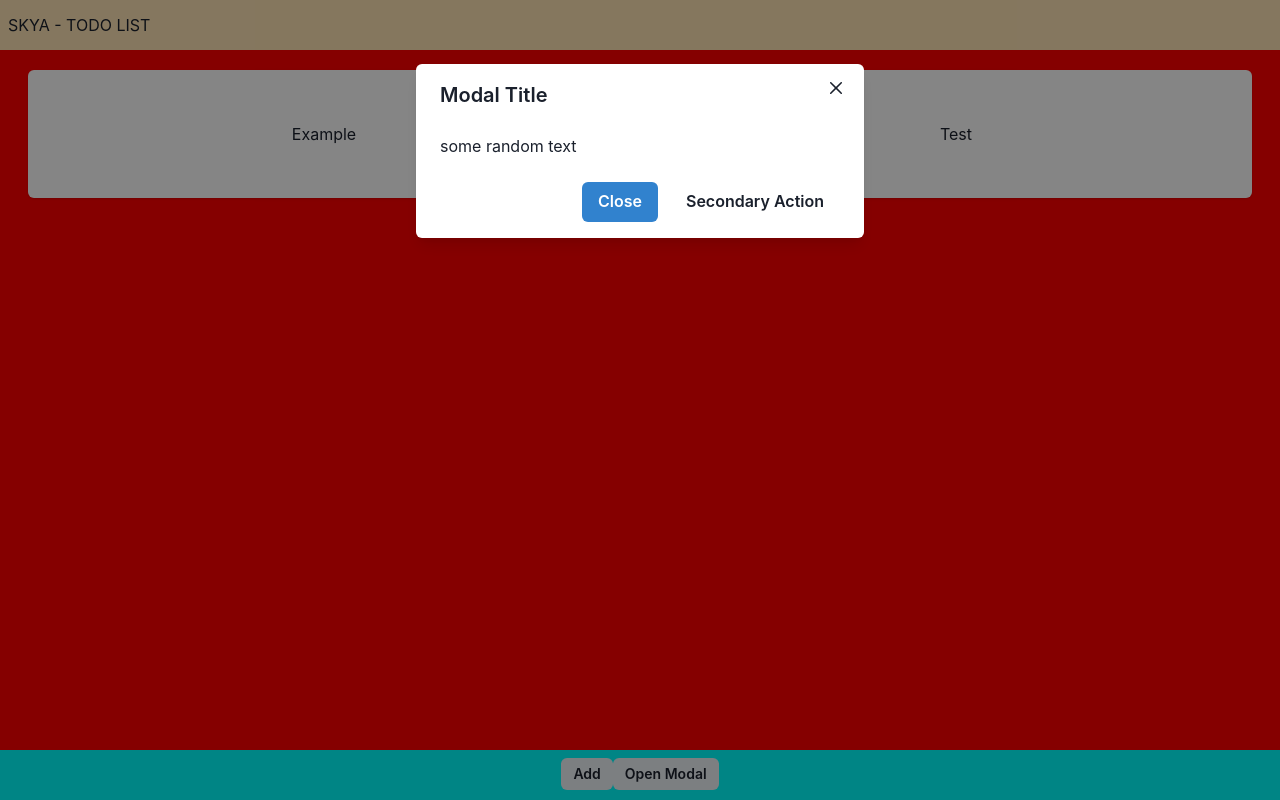
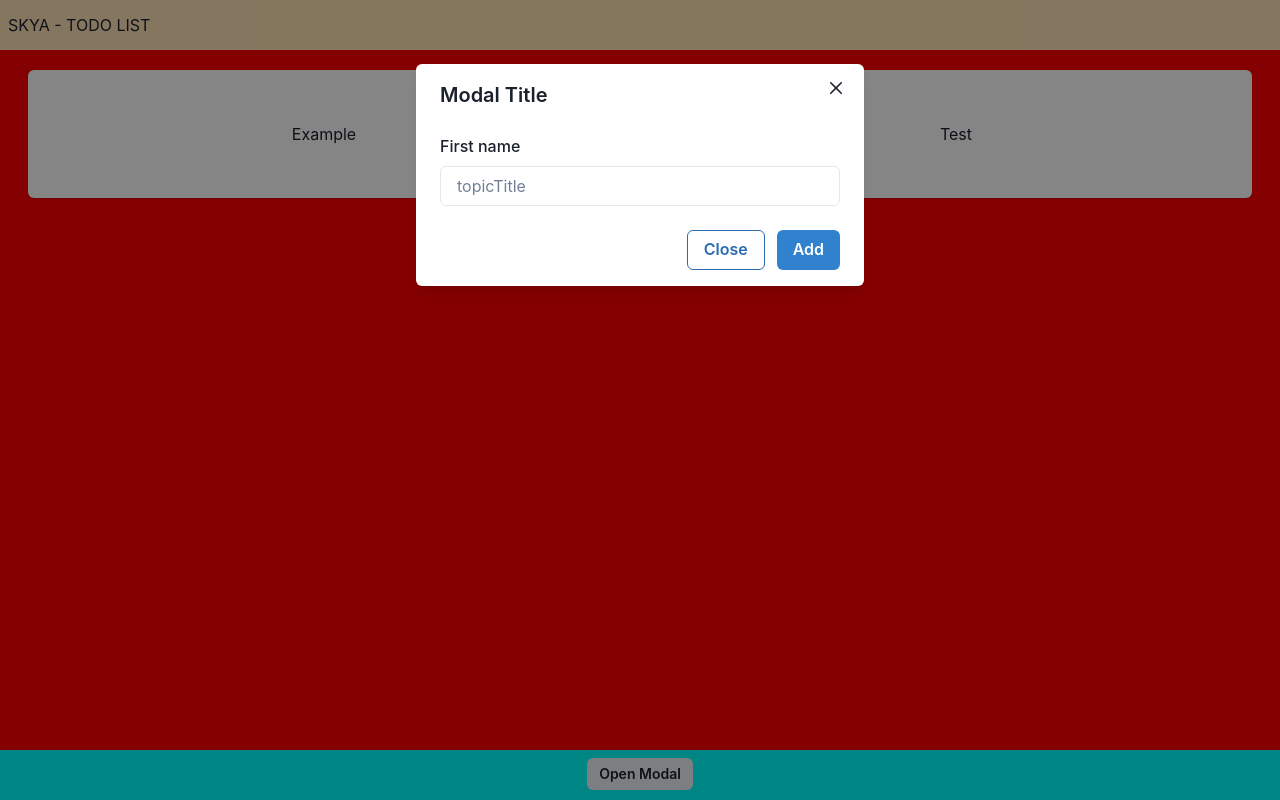
Before and after one commit to Dlumior/new_todolist, a Next.js app: page / in a window 1280 px wide. Both pictures are taken after a click on the button "Open Modal". Built offline with nearby package versions, Linux system fonts and the light colour scheme.

Commit message:
add react-hook-form and the add button

```diff
--- a/package.json
+++ b/package.json
@@ -15,7 +15,8 @@
     "framer-motion": "^10.9.1",
     "next": "13.2.4",
     "react": "18.2.0",
-    "react-dom": "18.2.0"
+    "react-dom": "18.2.0",
+    "react-hook-form": "^7.43.8"
   },
   "devDependencies": {
     "@types/node": "18.15.10",
--- a/src/components/Elements/CustomModal.tsx
+++ b/src/components/Elements/CustomModal.tsx
@@ -1,5 +1,9 @@
 import {
   Button,
+  FormControl,
+  FormErrorMessage,
+  FormLabel,
+  Input,
   Modal,
   ModalBody,
   ModalCloseButton,
@@ -9,9 +13,41 @@ import {
   ModalOverlay,
   useDisclosure,
 } from "@chakra-ui/react";
+import { useForm } from "react-hook-form";
+import { Dispatch, FC } from "react";
+import { ActionAdd, ActionKind, ActionRemove } from "@/pages";
+import * as crypto from "crypto";
 
-export const CustomModal = () => {
+type CustomModelProps = {
+  handleAdd: Dispatch<ActionAdd | ActionRemove>;
+};
+
+type FormData = {
+  topicTitle: string;
+};
+
+export const CustomModal: FC<CustomModelProps> = (props) => {
+  const { handleAdd } = props;
   const { isOpen, onOpen, onClose } = useDisclosure();
+  const {
+    handleSubmit,
+    register,
+    formState: { errors, isSubmitting },
+    reset,
+  } = useForm<FormData>();
+
+  const onSubmit = (values: FormData) => {
+    handleAdd({
+      type: ActionKind.Add,
+      payload: {
+        id: window.crypto.randomUUID(),
+        title: values.topicTitle,
+        done: false,
+      },
+    });
+    reset({ topicTitle: "" });
+    onClose();
+  };
   return (
     <>
       <Button variant={"solid"} size={"sm"} onClick={onOpen}>
@@ -23,14 +59,31 @@ export const CustomModal = () => {
         <ModalContent>
           <ModalHeader>Modal Title</ModalHeader>
           <ModalCloseButton />
-          <ModalBody>some random text</ModalBody>
 
-          <ModalFooter>
-            <Button colorScheme="blue" mr={3} onClick={onClose}>
-              Close
-            </Button>
-            <Button variant="ghost">Secondary Action</Button>
-          </ModalFooter>
+          <form onSubmit={handleSubmit(onSubmit)}>
+            <ModalBody>
+              <FormControl isInvalid={errors.topicTitle !== undefined}>
+                <FormLabel htmlFor="name">First name</FormLabel>
+                <Input
+                  id="topicTitle"
+                  placeholder="topicTitle"
+                  {...register("topicTitle", {
+                    required: "This is required",
+                    minLength: { value: 4, message: "Minimum length should be 4" },
+                  })}
+                />
+                <FormErrorMessage>{errors.topicTitle && errors.topicTitle.message}</FormErrorMessage>
+              </FormControl>
+            </ModalBody>
+            <ModalFooter>
+              <Button variant="outline" colorScheme="blue" mr={3} onClick={onClose}>
+                Close
+              </Button>
+              <Button variant="solid" colorScheme="blue" isLoading={isSubmitting} type="submit">
+                Add
+              </Button>
+            </ModalFooter>
+          </form>
         </ModalContent>
       </Modal>
     </>
--- a/src/components/Layout/MainLayout.tsx
+++ b/src/components/Layout/MainLayout.tsx
@@ -26,23 +26,7 @@ export const MainLayout: FC<MainLayoutProps> = (props) => {
         {children}
       </Box>
       <Box h={"50px"} bgColor={"aqua"} display={"flex"} p={2} justifyContent={"center"}>
-        <Button
-          variant={"solid"}
-          size={"sm"}
-          onClick={() =>
-            handleAdd({
-              type: ActionKind.Add,
-              payload: {
-                id: 10,
-                done: false,
-                title: "Topic test",
-              },
-            })
-          }
-        >
-          Add
-        </Button>
-        <CustomModal />
+        <CustomModal handleAdd={handleAdd} />
       </Box>
     </>
   );
--- a/src/pages/index.tsx
+++ b/src/pages/index.tsx
@@ -7,8 +7,10 @@ import { Reducer, useReducer } from "react";
 
 const inter = Inter({ subsets: ["latin"] });
 
+type UUID = string;
+
 type Topic = {
-  id: number;
+  id: UUID;
   title: string;
   done: boolean;
 };
@@ -27,19 +29,19 @@ export type ActionAdd = {
 
 export type ActionRemove = {
   type: ActionKind.Remove;
-  payload: number;
+  payload: UUID;
 };
 
-const initialTopics = [
-  { id: 1, title: "Example", done: false },
-  { id: 2, title: "Test", done: false },
+const initialTopics: State = [
+  { id: "123-123-123-123-123", title: "Example", done: false },
+  { id: "111-111-111-111-111", title: "Test", done: false },
 ];
 const topicReducer: Reducer<State, ActionAdd | ActionRemove> = (state, action) => {
   switch (action.type) {
     case ActionKind.Add:
       return [...state, action.payload];
     case ActionKind.Remove:
-      return state.filter((item) => item.id !== action.payload);
+      return state.filter((topic) => topic.id !== action.payload);
   }
 };
 
```
Also changed, not shown: 1 other file (tests, documents, lock files or other folders).
